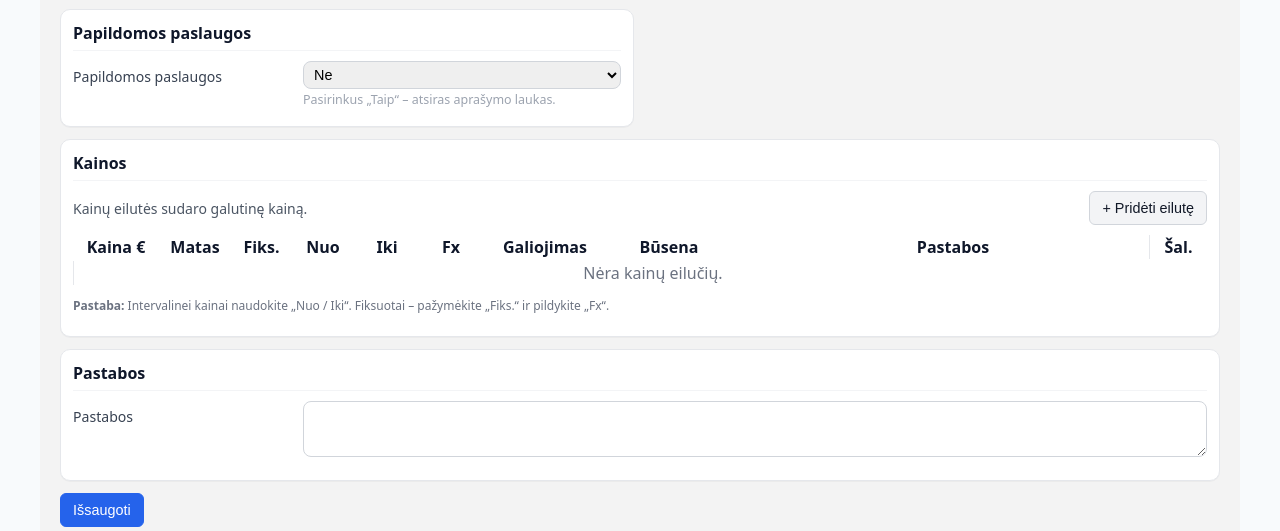
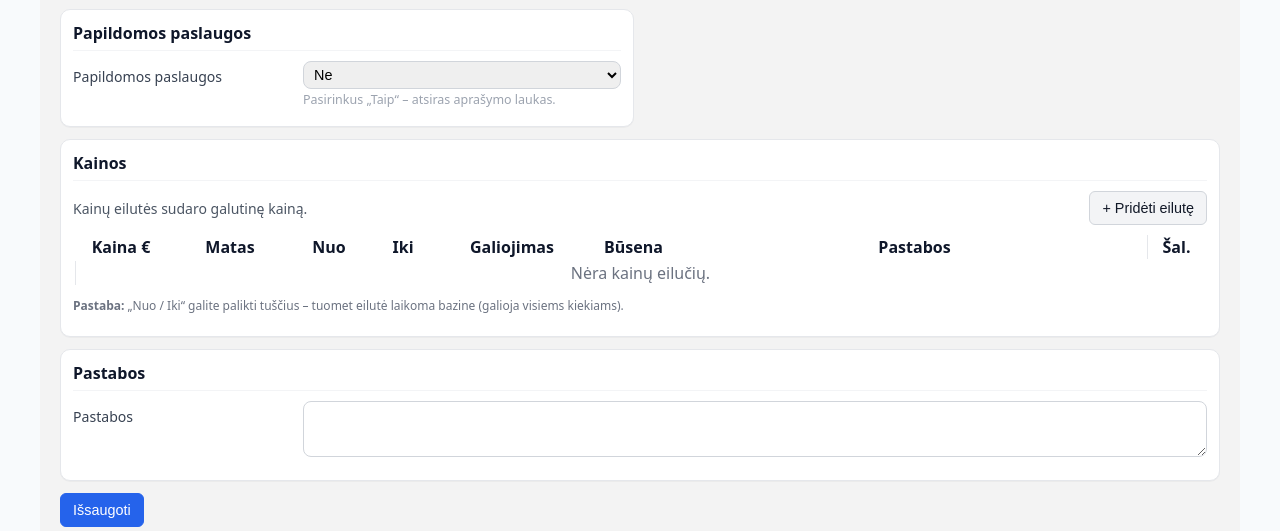
Before and after one commit to raimisbo/Elameta-registras-naujas, a Django app: page /pozicijos/nauja/ in a window 1280 px wide. Shown: the part 900-1431 px from the top of the page. Run offline with Django 5.2, Linux system fonts and the light colour scheme; data that the repository does not hold is empty; parts of the project's set-up code (start-up, migrations or seed data) failed here and were passed over.

Commit message:
12 20 Pataisyta Kaina: pridetas Komplektas, ismestas fiksuota (checkbox ir langas)

```diff
--- a/pozicijos/forms_kainos.py
+++ b/pozicijos/forms_kainos.py
@@ -7,11 +7,15 @@ from django.forms import inlineformset_factory
 from .models import Pozicija, KainosEilute
 
 
-# UI rodome tik 2 būsenas, bet DB turi: "aktuali", "sena", "pasiulymas"
-# Mes pasirenkam: Neaktuali -> "sena"
 BUSENA_UI_CHOICES = [
     ("aktuali", "Aktuali"),
     ("neaktuali", "Neaktuali"),
+]
+
+MATAS_CHOICES = [
+    ("vnt", "Vnt."),
+    ("kg", "kg."),
+    ("komplektas", "komplektas"),
 ]
 
 
@@ -19,8 +23,10 @@ class KainosEiluteForm(forms.ModelForm):
     """
     Vienos kainos eilutės forma pozicijos formsete.
 
-    - UI: busena tik "Aktuali" / "Neaktuali"
-    - DB: "Neaktuali" map'inama į "sena"
+    Pokyčiai:
+    - Nebenaudojam UI lygmenyje "Fiksuota" / "Fx" (paliekam DB suderinamumui, bet nevaldoma per formą).
+    - Matas = ChoiceField: Vnt. / kg. / komplektas (su fallback, jei DB turi kitą reikšmę).
+    - Pastaba = textarea su auto-resize atributu (JS šablone).
     """
 
     busena_ui = forms.ChoiceField(
@@ -29,24 +35,30 @@ class KainosEiluteForm(forms.ModelForm):
         required=True,
     )
 
+    # perrašom matas į ChoiceField (DB vis tiek CharField)
+    matas = forms.ChoiceField(
+        label="Matas",
+        choices=MATAS_CHOICES,
+        required=False,
+    )
+
     class Meta:
         model = KainosEilute
         fields = [
             "kaina",
             "matas",
-            "yra_fiksuota",
             "kiekis_nuo",
             "kiekis_iki",
-            "fiksuotas_kiekis",
             "galioja_nuo",
             "galioja_iki",
             "pastaba",
-            # busena DB lauko tiesiogiai nerodom – naudojam busena_ui
+            # DB "busena" tiesiogiai nerodom – naudojam busena_ui
+            # DB "yra_fiksuota" ir "fiksuotas_kiekis" sąmoningai NENAUDOJAMI UI.
         ]
         widgets = {
             "galioja_nuo": forms.DateInput(attrs={"type": "date"}),
             "galioja_iki": forms.DateInput(attrs={"type": "date"}),
-            "pastaba": forms.Textarea(attrs={"rows": 2}),
+            "pastaba": forms.Textarea(attrs={"rows": 1, "data-autoresize": "1"}),
         }
 
     def __init__(self, *args, **kwargs):
@@ -57,47 +69,41 @@ class KainosEiluteForm(forms.ModelForm):
             css = f.widget.attrs.get("class", "")
             f.widget.attrs["class"] = (css + " poz-field").strip()
 
-        # skaitiniai – be rodyklių, bet su decimal klaviatūra
+        # kaina – decimal klaviatūra
         if "kaina" in self.fields:
             w = self.fields["kaina"].widget
             w.input_type = "text"
             w.attrs.setdefault("inputmode", "decimal")
             w.attrs.setdefault("placeholder", "0")
 
-        for n in ("kiekis_nuo", "kiekis_iki", "fiksuotas_kiekis"):
+        # kiekiai – numeric klaviatūra
+        for n in ("kiekis_nuo", "kiekis_iki"):
             if n in self.fields:
                 w = self.fields[n].widget
                 w.input_type = "text"
                 w.attrs.setdefault("inputmode", "numeric")
                 w.attrs.setdefault("placeholder", "")
 
-        # Inicializuojam busena_ui iš DB busena
+        # Būsena UI init iš DB
         db_busena = getattr(self.instance, "busena", None) or "aktuali"
         self.fields["busena_ui"].initial = "aktuali" if db_busena == "aktuali" else "neaktuali"
 
+        # MATAS fallback: jei DB turi kitą reikšmę, įtraukiam ją į choices, kad nelūžtų redagavimas
+        current_matas = (getattr(self.instance, "matas", None) or "").strip()
+        if current_matas:
+            allowed_values = {v for v, _ in MATAS_CHOICES}
+            if current_matas not in allowed_values:
+                self.fields["matas"].choices = MATAS_CHOICES + [(current_matas, current_matas)]
+
     def clean(self):
         cleaned = super().clean()
-
-        yra_fiksuota = cleaned.get("yra_fiksuota")
-        fiksuotas_kiekis = cleaned.get("fiksuotas_kiekis")
-        kiekis_nuo = cleaned.get("kiekis_nuo")
-        kiekis_iki = cleaned.get("kiekis_iki")
 
         # UI -> DB busena
         bus_ui = cleaned.get("busena_ui") or "aktuali"
         cleaned["busena"] = "aktuali" if bus_ui == "aktuali" else "sena"
 
-        # Validacija pagal tavo modelio KainosEilute.clean logiką
-        if yra_fiksuota:
-            if fiksuotas_kiekis in (None, ""):
-                self.add_error("fiksuotas_kiekis", "Fiksuotai kainai privalomas „Fiksuotas kiekis“.")
-            if kiekis_nuo not in (None, "") or kiekis_iki not in (None, ""):
-                self.add_error("kiekis_nuo", "Fiksuotai kainai „Kiekis nuo/iki“ turi būti tušti.")
-                self.add_error("kiekis_iki", "Fiksuotai kainai „Kiekis nuo/iki“ turi būti tušti.")
-        else:
-            if (kiekis_nuo in (None, "") and kiekis_iki in (None, "")):
-                self.add_error("kiekis_nuo", "Intervalinei kainai užpildykite bent „Kiekis nuo“ arba „Kiekis iki“.")
-
+        # Leisti "bazinę" kainą be Nuo/Iki (jei reikia) – todėl Nuo/Iki nėra privalomi.
+        # Jei norėsi griežčiau (reikalauti bent vieno), pasakyk – padarysim.
         return cleaned
 
     def save(self, commit=True):
--- a/pozicijos/templates/pozicijos/components/kainos_formset.html
+++ b/pozicijos/templates/pozicijos/components/kainos_formset.html
@@ -23,10 +23,8 @@
         <tr>
           <th class="col-kaina">Kaina €</th>
           <th class="col-matas">Matas</th>
-          <th class="col-fiks">Fiks.</th>
           <th class="col-qty">Nuo</th>
           <th class="col-qty">Iki</th>
-          <th class="col-fxq">Fx</th>
           <th class="col-gal">Galiojimas</th>
           <th class="col-bus">Būsena</th>
           <th class="col-past">Pastabos</th>
@@ -49,13 +47,8 @@
               {% if form.matas.errors %}<div class="errorlist">{{ form.matas.errors }}</div>{% endif %}
             </td>
 
-            <td class="cell-fiks" style="text-align:center;">
-              {{ form.yra_fiksuota }}
-            </td>
-
             <td class="cell-qty">{{ form.kiekis_nuo }}</td>
             <td class="cell-qty">{{ form.kiekis_iki }}</td>
-            <td class="cell-fxq">{{ form.fiksuotas_kiekis }}</td>
 
             <td class="cell-gal">
               <div class="date-stack">
@@ -79,7 +72,7 @@
           {% endwith %}
         {% empty %}
           <tr data-empty-row="1">
-            <td colspan="10" style="text-align:center;color:#6b7280;">Nėra kainų eilučių.</td>
+            <td colspan="8" style="text-align:center;color:#6b7280;">Nėra kainų eilučių.</td>
           </tr>
         {% endfor %}
       </tbody>
@@ -88,7 +81,7 @@
 
   <p class="kainos-help">
     <strong>Pastaba:</strong>
-    Intervalinei kainai naudokite „Nuo / Iki“. Fiksuotai – pažymėkite „Fiks.“ ir pildykite „Fx“.
+    „Nuo / Iki“ galite palikti tuščius – tuomet eilutė laikoma bazine (galioja visiems kiekiams).
   </p>
 
   <template id="kainos-empty-template-{{ formset.prefix }}">
@@ -96,10 +89,8 @@
     <tr class="kaina-row kaina-row--neaktuali">
       <td class="cell-kaina">{{ f.id }}{{ f.kaina }}</td>
       <td class="cell-matas">{{ f.matas }}</td>
-      <td class="cell-fiks" style="text-align:center;">{{ f.yra_fiksuota }}</td>
       <td class="cell-qty">{{ f.kiekis_nuo }}</td>
       <td class="cell-qty">{{ f.kiekis_iki }}</td>
-      <td class="cell-fxq">{{ f.fiksuotas_kiekis }}</td>
       <td class="cell-gal"><div class="date-stack">{{ f.galioja_nuo }}{{ f.galioja_iki }}</div></td>
       <td class="cell-bus">{{ f.busena_ui }}</td>
       <td class="cell-past">{{ f.pastaba }}</td>
@@ -126,12 +117,14 @@
     max-width:100%;
   }
 
+  /* Svarbu: auto layout, kad Pastabos paimtų likusį plotį */
   .kainos-table{
     width:100%;
-    min-width:980px;
-    table-layout:fixed;
+    min-width:860px;
+    table-layout:auto;
   }
 
+  /* Sticky paskutinis stulpelis (Šal.) */
   .kainos-table th:last-child,
   .kainos-table td:last-child{
     position: sticky;
@@ -143,19 +136,16 @@
     white-space:normal;
     word-break:break-word;
   }
-
   .kainos-table thead th:last-child{ z-index: 3; }
 
-  .col-kaina{ width:80px; }
-  .col-matas{ width:70px; }
-  .col-fiks{ width:55px; }
-  .col-qty{ width:60px; }
-  .col-fxq{ width:60px; }
-  .col-gal{ width:120px; }
-  .col-bus{ width:120px; }
-  .col-past{ width:440px; }
+  .col-kaina{ width:90px; }
+  .col-matas{ width:120px; }
+  .col-qty{ width:70px; }
+  .col-gal{ width:140px; }
+  .col-bus{ width:95px; }
   .col-del{ width:55px; }
 
+  /* Pastaboms nenurodom width – ji pasiima likusį plotį */
   .date-stack{ display:flex; flex-direction:column; gap:4px; }
 
   .kainos-table input,
@@ -165,9 +155,16 @@
     box-sizing:border-box;
   }
 
+  /* Būsena – siauresnė (kad tilptų tekstas, bet neužimtų Pastabų vietos) */
+  .cell-bus select{
+    width:100%;
+  }
+
+  /* Pastabos – auto-augimas (JS), papildomai leidžiam vertikaliai */
   .kainos-table td textarea{
-    min-height:70px;
+    min-height:34px;
     resize:vertical;
+    overflow:hidden; /* kad augant nebūtų scroll bar */
   }
 
   .kaina-row--aktuali td{ background:#ecfdf5; }
@@ -178,6 +175,20 @@
 
 <script>
 (function () {
+  function autoGrow(el) {
+    if (!el) return;
+    el.style.height = 'auto';
+    el.style.height = (el.scrollHeight) + 'px';
+  }
+
+  function initAutoGrowIn(node) {
+    const root = node || document;
+    root.querySelectorAll('textarea[data-autoresize="1"]').forEach(function (el) {
+      autoGrow(el);
+      el.addEventListener('input', function () { autoGrow(el); });
+    });
+  }
+
   function bootOne(root) {
     const prefix = root.dataset.prefix;
     const body = document.getElementById('kainu-formset-body-' + prefix);
@@ -190,31 +201,13 @@
 
     if (!body || !addBtn || !totalInput || !tmpl) return;
 
-    function initRow(row) {
-      const chk = row.querySelector('input[name$="-yra_fiksuota"]');
-      const nuo = row.querySelector('input[name$="-kiekis_nuo"]');
-      const iki = row.querySelector('input[name$="-kiekis_iki"]');
-      const fx  = row.querySelector('input[name$="-fiksuotas_kiekis"]');
-      if (!chk || !nuo || !iki || !fx) return;
-
-      function sync() {
-        const fixed = chk.checked;
-        nuo.disabled = fixed;
-        iki.disabled = fixed;
-        fx.disabled = !fixed;
-        if (fixed) { nuo.value = ""; iki.value = ""; }
-        else { fx.value = ""; }
-      }
-      chk.addEventListener('change', sync);
-      sync();
-    }
-
     function removeEmptyRowIfPresent() {
       const empty = body.querySelector('tr[data-empty-row="1"]');
       if (empty) empty.remove();
     }
 
-    body.querySelectorAll('tr.kaina-row').forEach(initRow);
+    // init esamiems
+    initAutoGrowIn(root);
 
     addBtn.addEventListener('click', function () {
       removeEmptyRowIfPresent();
@@ -230,7 +223,9 @@
 
       body.appendChild(row);
       totalInput.value = String(i + 1);
-      initRow(row);
+
+      // autoresize naujai pridėtai pastabai
+      initAutoGrowIn(row);
     });
   }
 
```
